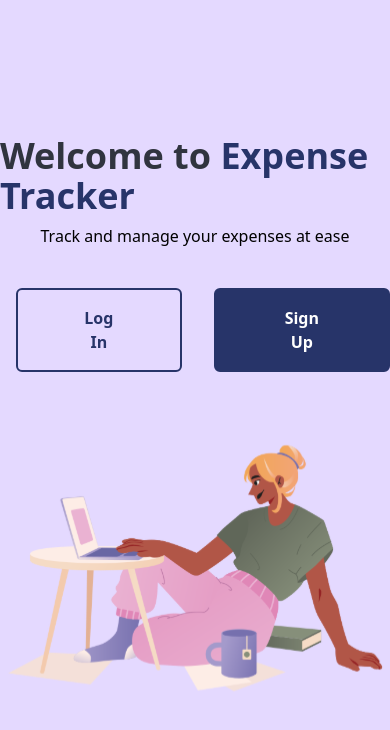
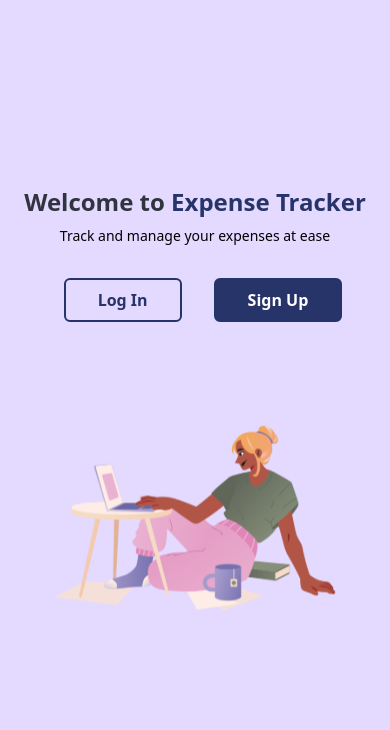
Before and after one commit to deyanxxx/expense-tracker, a React (Create React App) app: page / in a window 390 px wide. Shown: the top 730 px of the page. Built offline with nearby package versions, Linux system fonts and the light colour scheme.

Commit message:
fixed home page responsiveness

```diff
--- a/src/index.css
+++ b/src/index.css
@@ -2,6 +2,8 @@
 @tailwind components;
 @tailwind utilities;
 
+
+
 body {
     background-color: #E4D9FF;
 }
--- a/src/pages/Home.js
+++ b/src/pages/Home.js
@@ -15,26 +15,28 @@ function Home() {
   };
 
   return (
-    <div className='flex flex-col items-center justify-center h-screen sm:text-left'>
-      <div className='flex justify-center font-bold text-4xl'>
-        <h1 style={{ color: '#30343F' }}>Welcome to <span style={{ color: '#273469' }} >Expense Tracker</span></h1>
+    <div className='flex flex-col items-center justify-center h-screen xs:text-left'>
+      <div className='flex flex-col items-center justify-center'>
+        <h1 style={{ color: '#30343F' }} className='font-bold text-4xl xs:text-2xl'>Welcome to <span style={{ color: '#273469' }} >Expense Tracker</span></h1>
+        <p className='p-2 text-xl xs:text-sm'>Track and manage your expenses at ease</p>
       </div>
-      <h3 className='text-center p-2 font-md'>Track and manage your expenses at ease</h3>
-      <div className='flex flex-row items-center mt-4 space-x-4 '>
+      <div className='flex flex-row items-center mt-2 space-x-4'>
         <div className='p-4'>
-          <button style={{ color: '#273469', borderColor: '#273469'}} className='border-2 rounded-md px-14 py-4 font-semibold'
+          <button style={{ color: '#273469', borderColor: '#273469'}}
+          className='border-2 rounded-md px-12 py-4 font-semibold xs:py-2 xs:px-8'
           onClick={handleLogin}>
             Log In
           </button>
         </div>
         <div>
-          <button style={{ backgroundColor: '#273469', borderColor: '#273469'}} className='rounded-md border-2 px-14 py-4 text-white font-semibold'
+          <button style={{ backgroundColor: '#273469', borderColor: '#273469'}}
+          className='rounded-md border-2 px-12 py-4 text-white font-semibold xs:py-2 xs:px-8'
           onClick={handleSignup}>
             Sign Up
           </button>
         </div>
       </div>
-      <img src={Banner} className='w-92 h-80 pt-10' alt='Banner' />
+      <img src={Banner} className='w-92 h-80 pt-10 xs:w-[75%]' alt='Banner' />
     </div>
   )
 }
--- a/src/pages/Login.js
+++ b/src/pages/Login.js
@@ -1,6 +1,7 @@
 import React from 'react';
 import homeBanner from '../assets/homeBanner.svg';
 import { Checkbox, FormControlLabel, FormGroup, Typography } from '@mui/material';
+
 
 function Login() {
 
--- a/tailwind.config.js
+++ b/tailwind.config.js
@@ -11,25 +11,22 @@ module.exports = {
       ],
     }]
   },
+
   theme: {
     screens: {
+
       'xs': {'min':'320px', 'max':'639px'},
-      // => @media (min-width: 320px & max-width: 639px) { ... }
+      // => @media (min-width: 640px & max-width: 766px) { ... } small mobile
 
-      'sm': {'min':'640px', 'max':'767px'},
-      // => @media (min-width: 640px & max-width: 766px) { ... }
+      'sm': {'min':'640px', 'max':'759px'},
+      // => @media (min-width: 640px & max-width: 759px) { ... } mobile
 
-      'md': {'min':'768px', 'max':'1023px'},
-      // => @media (min-width: 768px & max-width: 1023px) { ... }
+      'md': {'min':'760px'},
+      // => @media (min-width: 760px) { ... } tablet
 
-      'lg': {'min':'1024px', 'max':'1279px'},
-      // => @media (min-width: 1024px & max-width: 1279px) { ... }
+      'lg': {'min':'1024px'},
+      // => @media (min-width: 1024px) { ... } desktop and larger
 
-      'xl': {'min':'1280px', 'max':'1532px'},
-      // => @media (min-width: 1280px & max-width: 1532px) { ... }
-
-      '2xl': {'min': '1536px'},
-      // => @media (min-width: 1536px) { ... }
     },
     extend: {},
   },
```
